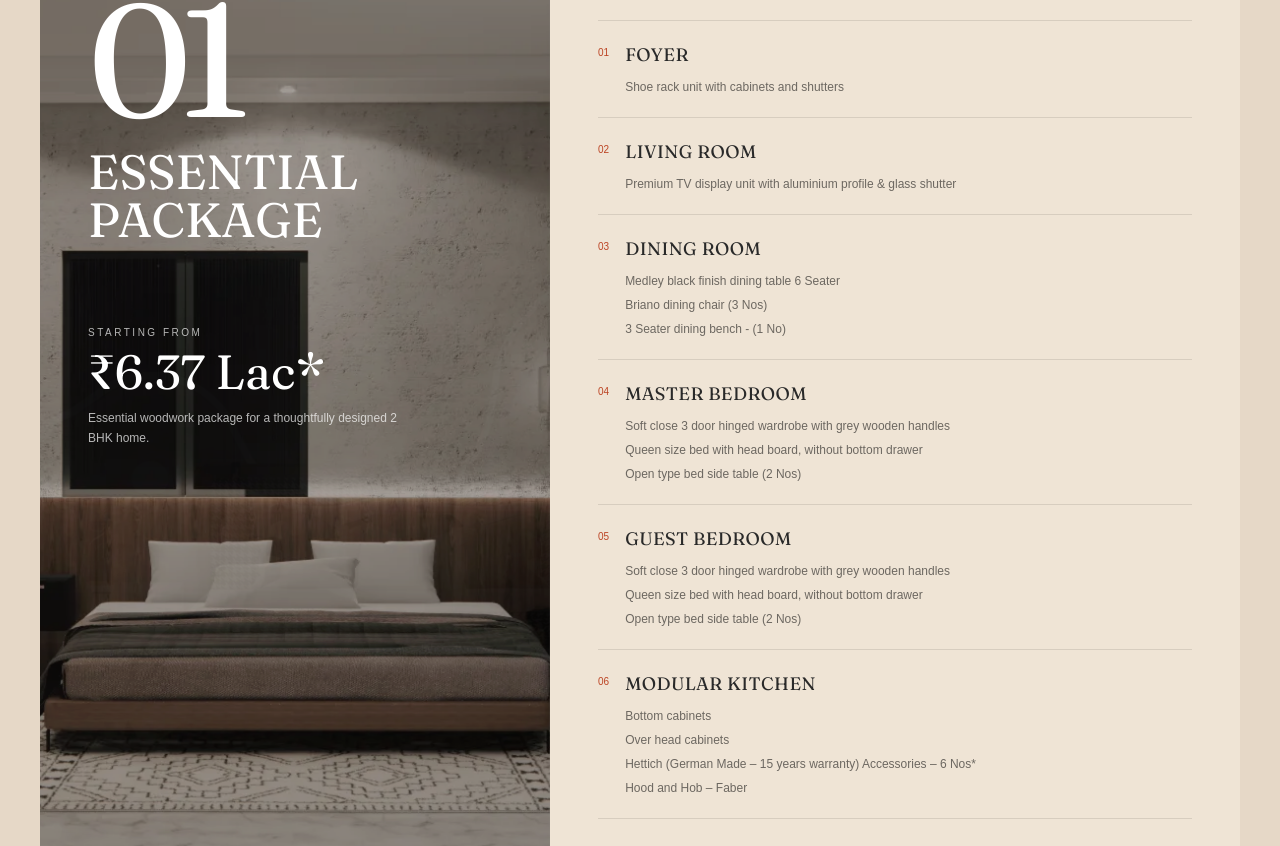
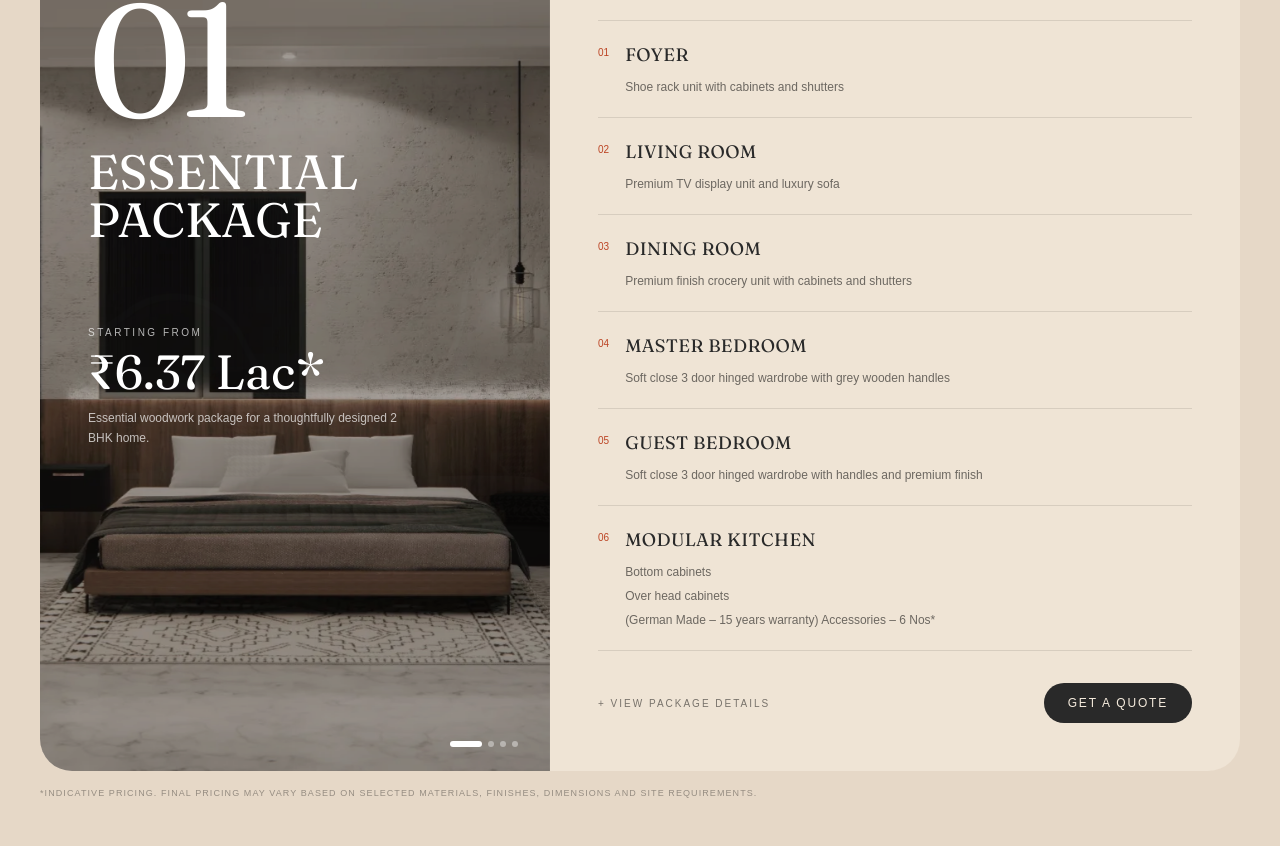
Before and after one commit to Bharath-Dubbaka/spacera, a Next.js app: page / in a window 1280 px wide. Shown: the part 4634-5480 px from the top of the page. Built offline with nearby package versions, Linux system fonts and the light colour scheme.

Commit message:
feat:acc to  added

```diff
--- a/components/EssentialPackage.jsx
+++ b/components/EssentialPackage.jsx
@@ -19,32 +19,20 @@ export default function EssentialPackage() {
       },
       {
          name: "Living Room",
-         items: [
-            "Premium TV display unit with aluminium profile & glass shutter",
-         ],
+         items: ["Premium TV display unit and luxury sofa"],
       },
       {
          name: "Dining Room",
-         items: [
-            "Medley black finish dining table 6 Seater",
-            "Briano dining chair (3 Nos)",
-            "3 Seater dining bench - (1 No)",
-         ],
+         items: ["Premium finish crocery unit with cabinets and shutters"],
       },
       {
          name: "Master Bedroom",
-         items: [
-            "Soft close 3 door hinged wardrobe with grey wooden handles",
-            "Queen size bed with head board, without bottom drawer",
-            "Open type bed side table (2 Nos)",
-         ],
+         items: ["Soft close 3 door hinged wardrobe with grey wooden handles"],
       },
       {
          name: "Guest Bedroom",
          items: [
-            "Soft close 3 door hinged wardrobe with grey wooden handles",
-            "Queen size bed with head board, without bottom drawer",
-            "Open type bed side table (2 Nos)",
+            "Soft close 3 door hinged wardrobe with handles and premium finish",
          ],
       },
       {
@@ -52,8 +40,7 @@ export default function EssentialPackage() {
          items: [
             "Bottom cabinets",
             "Over head cabinets",
-            "Hettich (German Made – 15 years warranty) Accessories – 6 Nos*",
-            "Hood and Hob – Faber",
+            "(German Made – 15 years warranty) Accessories – 6 Nos*",
          ],
       },
    ];
```
